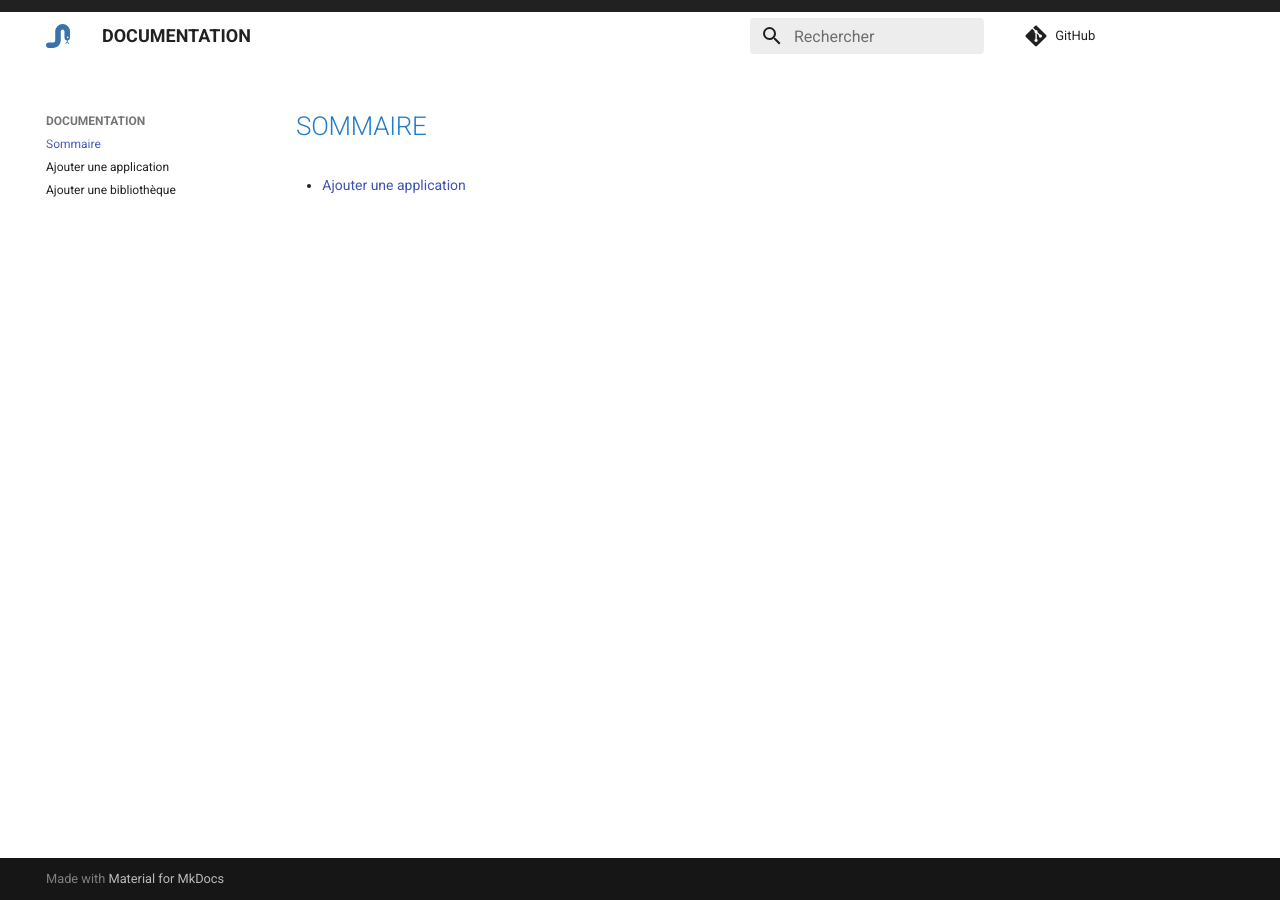
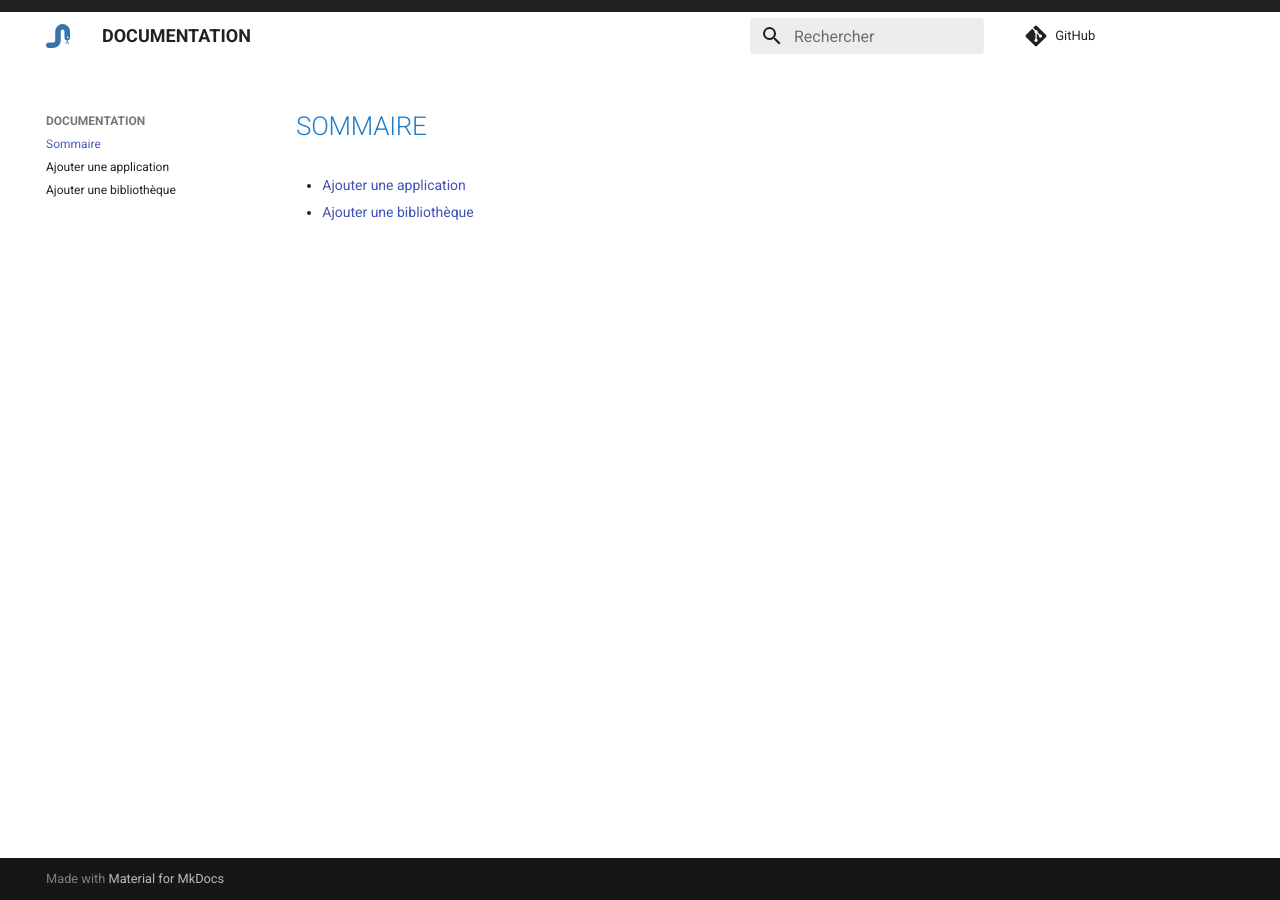
Before and after one commit to edupyter/documentation, an MkDocs documentation site: the page built from docs/index.md, in a window 1280 px wide. Built offline with MkDocs 1.6.1 and Material for MkDocs 9.7.7, drawn with Linux system fonts in a browser that asks for light colours; comment, search, counter and statistics services are not loaded; the version menu is left out.

Commit message:
Update index.md

```diff
--- a/docs/index.md
+++ b/docs/index.md
@@ -1,3 +1,4 @@
 # Sommaire
 
 * [Ajouter une application](ajouter_app/)
+* [Ajouter une bibliothèque](ajouter_bibliotheque/)
```
